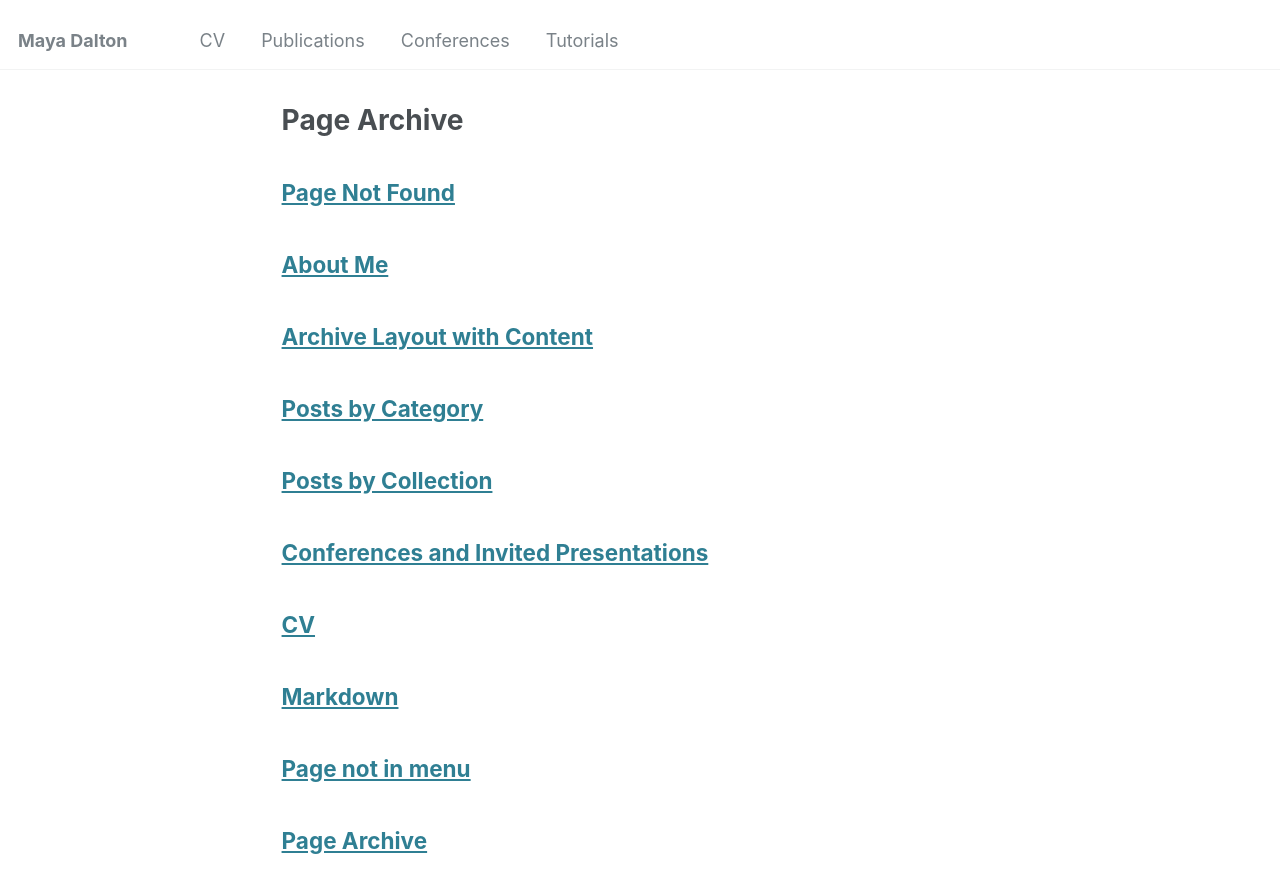
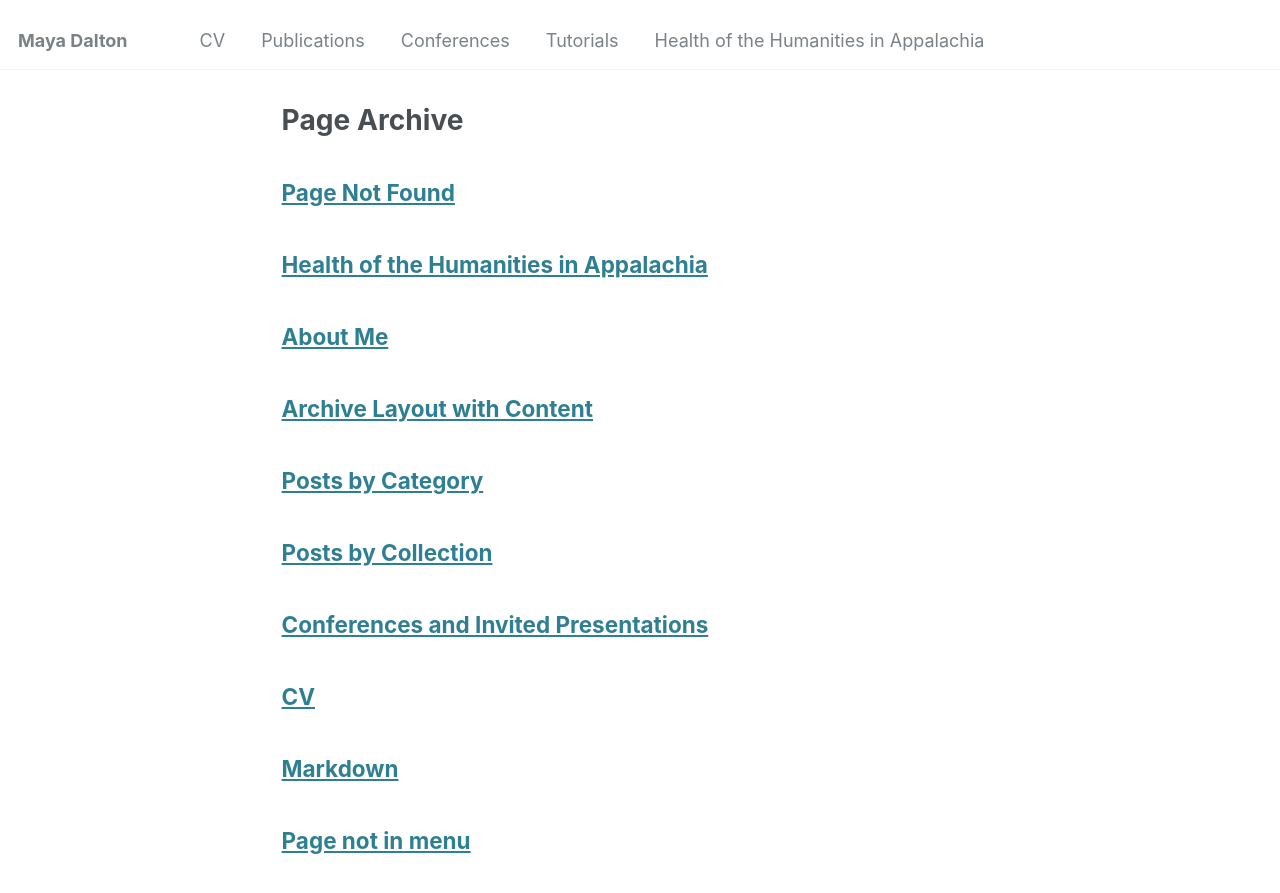
Before and after one commit to mdalton21/mdalton21.github.io, a Jekyll site: the page built from _pages/page-archive.html, in a window 1280 px wide and 900 px high. Shown: the top 893 px of the window. Built offline with Jekyll 4.4.1, drawn with Linux system fonts in a browser that asks for light colours; part of the change alters nothing that is shown.

Commit message:
Include NEH

```diff
--- a/_data/navigation.yml
+++ b/_data/navigation.yml
@@ -17,8 +17,8 @@ main:
   - title: "Tutorials"
     url: /tutorials/
 
-  #- title: "Portfolio"
-  #  url: /portfolio/
+  - title: "Health of the Humanities in Appalachia"
+    url: /NEH/
 
   #- title: "Blog Posts"
   #  url: /year-archive/
--- /dev/null
+++ b/_pages/NEH.md
@@ -0,0 +1,30 @@
+---
+title: "Health of the Humanities in Appalachia"
+layout: archive
+permalink: /NEH/
+output: pdf_document
+redirect_from: null
+author_profile: true
+---
+
+--------
+As an intern with the National Endowment for the Humanities (NEH) with the Office of Data and Evaluation (ODE), I examined NEH funding from 2018-2023 for the Applachian region.
+The project resulted in an interactive dashboard, which can be found [here](https://snkdbz-maya-dalton.shinyapps.io/NEHFundinginAppalachia/), with accompanying reports and codebooks.
+
+![](/images/neh-funding.png)
+
+In summary, NEH has allocated nearly \$29 million to the Appalachian region over the last five years. The most financially
+supported discipline was history, with 138 unique history projects (approx. \$12.8 million). NEH’s Education
+and Research divisions provided the largest funding totals (\$6.4 million and \$5.9 million respectively). Of this
+amount, approximately \$9.3 million has gone towards research universities with high research output (R1
+universities). In total, \$18.4 million has been awarded to higher education institutions, with approximately
+\$500,000 awarded to five HBCUs in the region.
+
+These primary amounts of funding show that the support for humanities projects in Appalachia take many
+forms. For example, NEH awarded \$30,000 to the West Virginia Mine Wars Museum in 2020, allowing the
+museum employees to retain employment during the pandemic, as well as digitize their collection for online
+educational efforts. Nearly \$90,000 was granted to the Historical Society of Western Pennsylvania in 2019 to
+create an online database recording the history of Kennywood Park. An award of \$400,000 went to Pellissippi
+State Community College to fund The Appalachian Heritage Project, which assisted with building a library
+filled with compelling stories of the region. This is only a small window into the vast range of unique and
+important projects in Appalachia funded by NEH.
```
Also changed, not shown: images/neh-funding.png (added), 2 other files.
